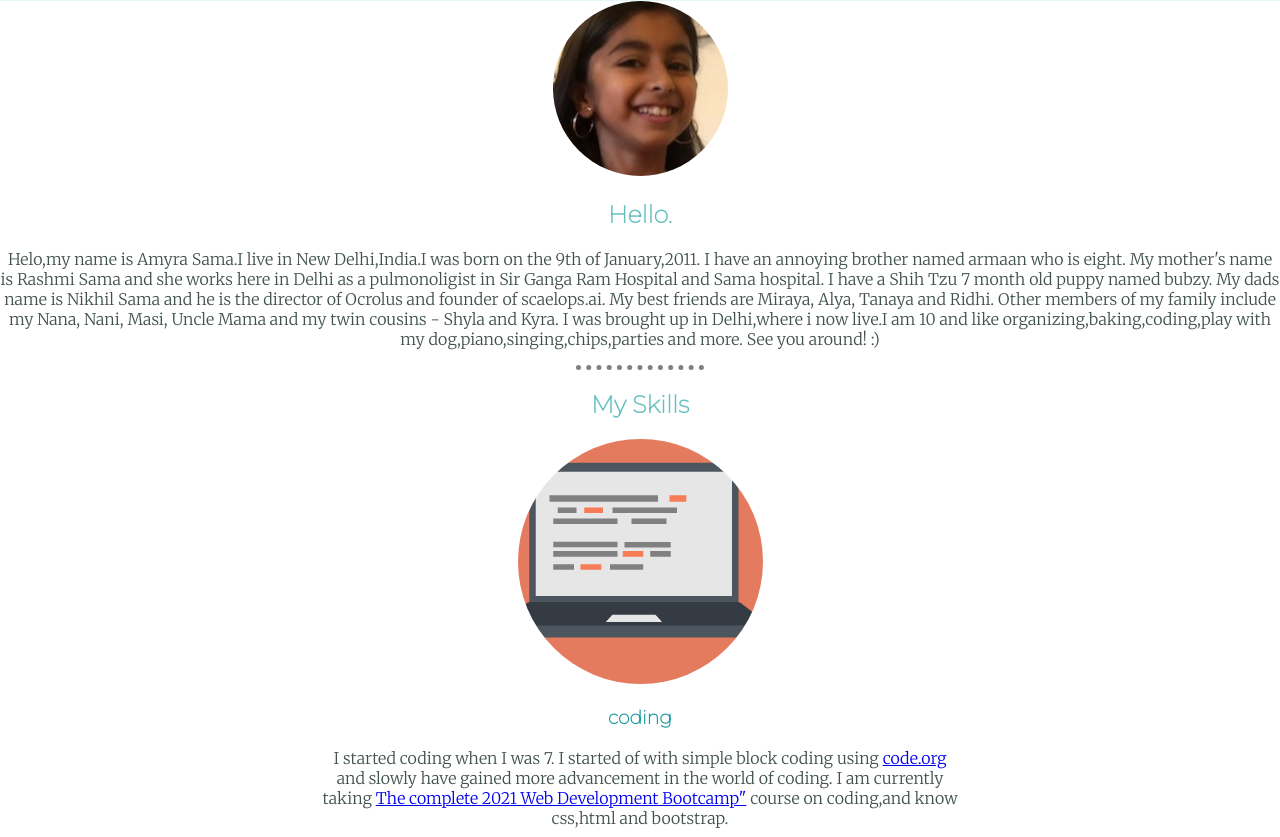
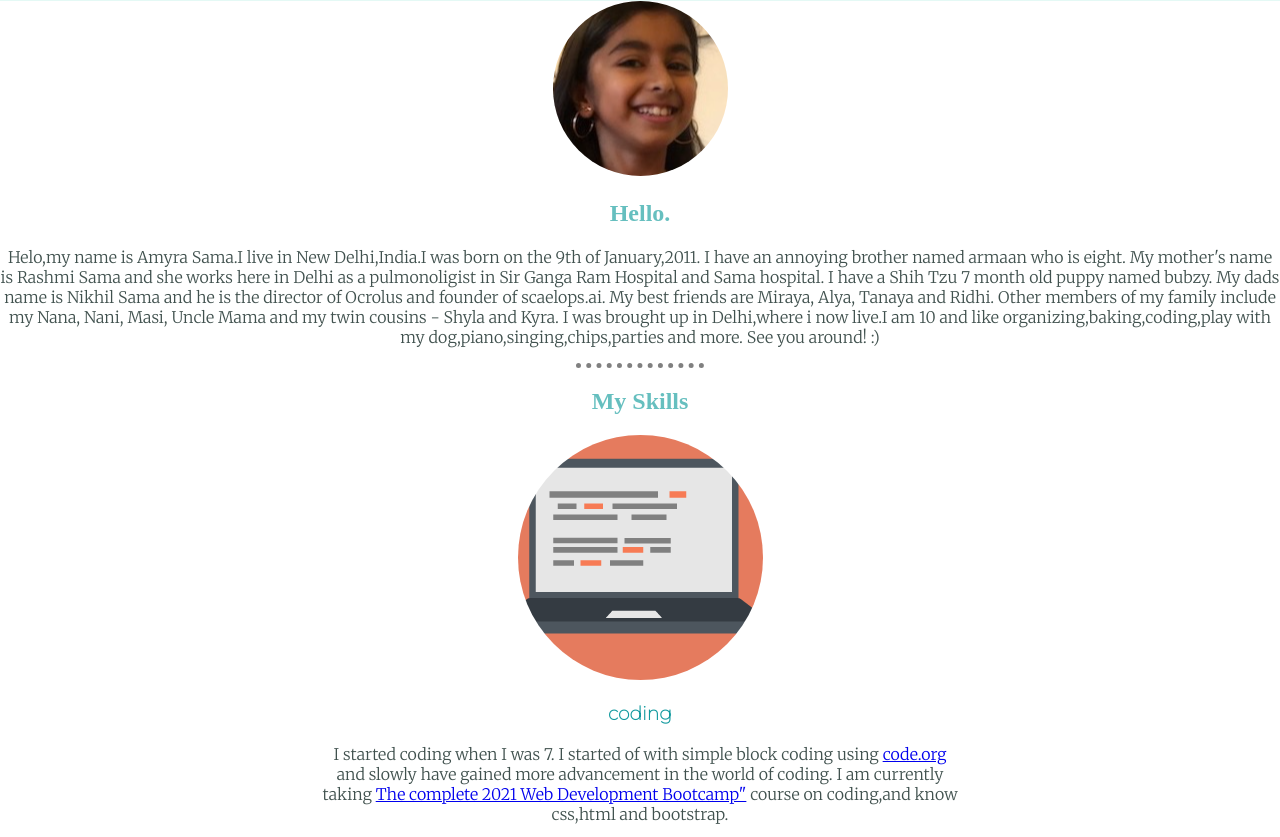
Before and after one commit to Emmaponysquad/css-personal-site, a plain HTML site: page index.html in a window 1280 px wide. Shown: the part 802-1639 px from the top of the page. Drawn offline with Linux system fonts and the light colour scheme.

Commit message:
Update styles.css

```diff
--- a/css/styles.css
+++ b/css/styles.css
@@ -13,7 +13,7 @@ h1 {
 }
 
 h2 {
-  font-family: 'Montserrat';
+  font-family: 'Dela Gothic One';
   color: #66BFBF;
 }
 
```
